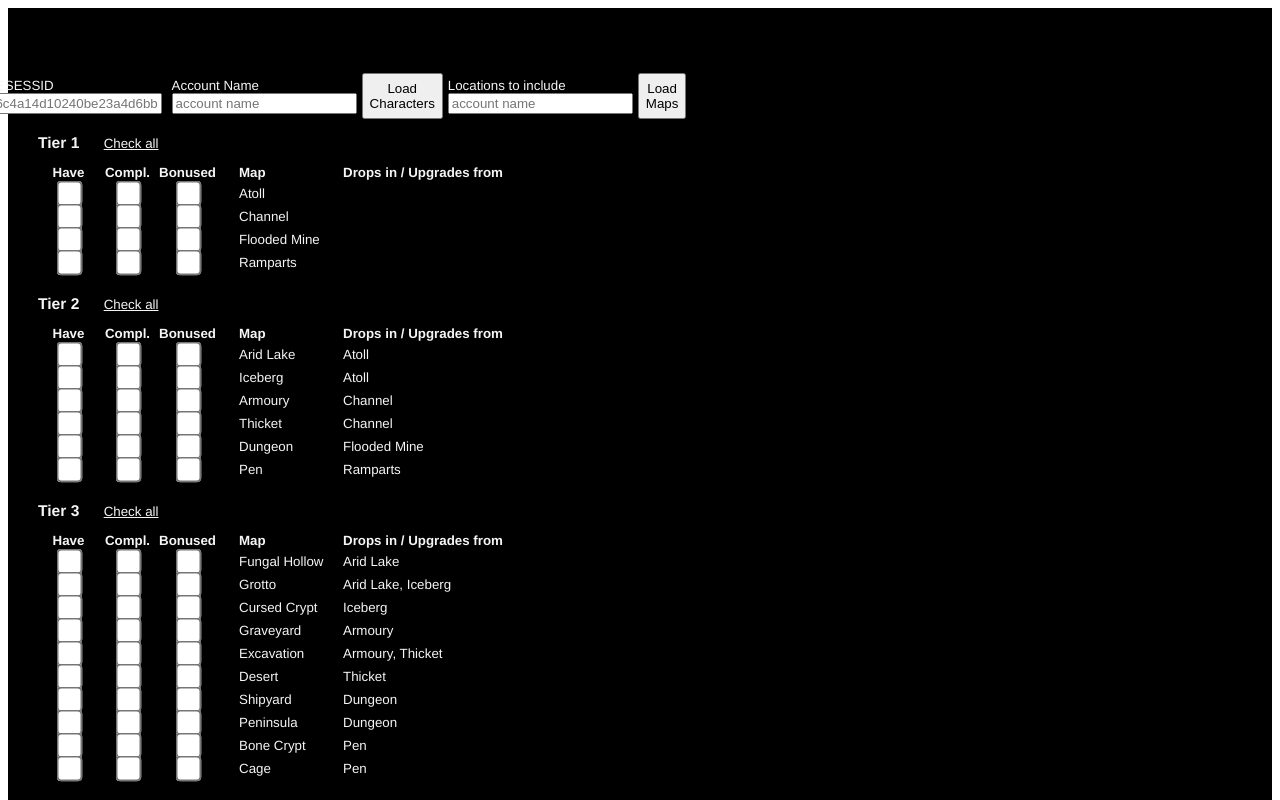
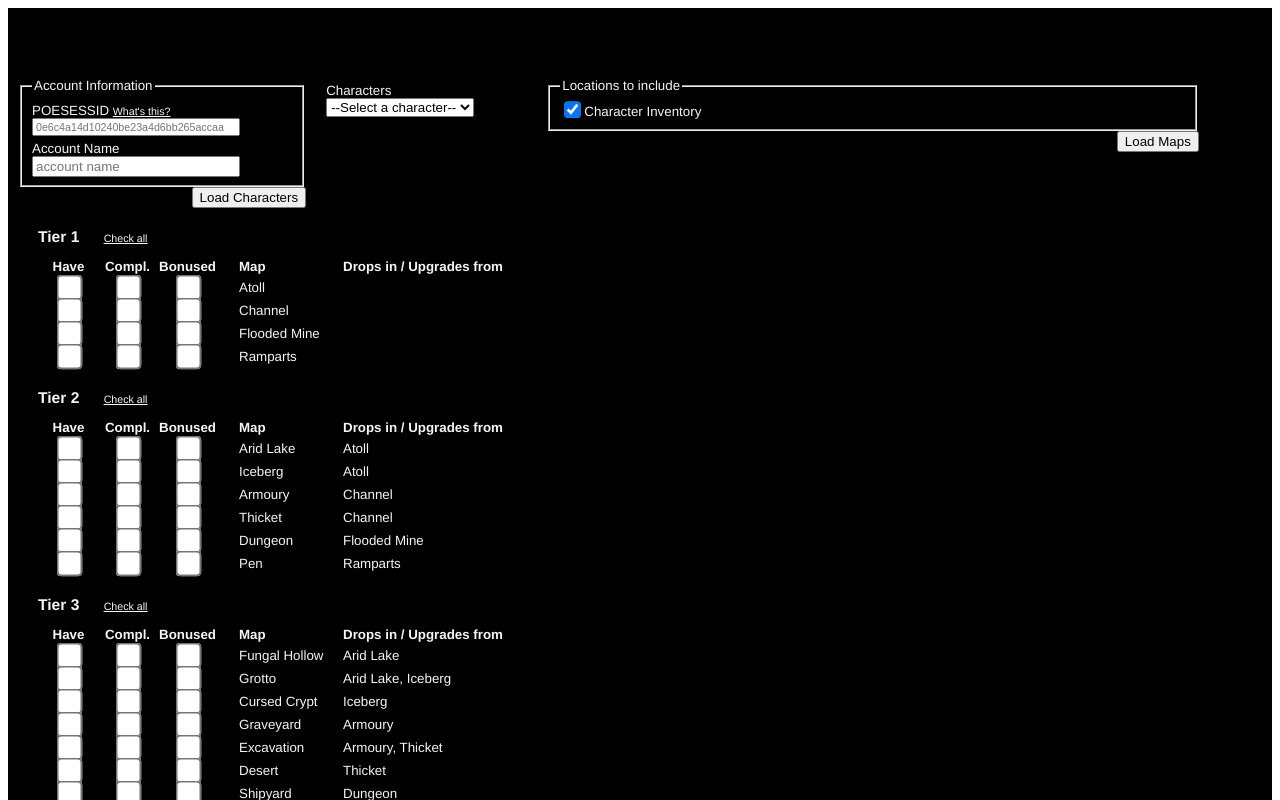
Before and after one commit to ExiledRadiator/atlas-ssf, a Vue app: page / in a window 1280 px wide. Shown: the top 800 px of the page. Built offline with nearby package versions, Linux system fonts and the light colour scheme.

Commit message:
add support for looking in live stashes

```diff
--- a/src/App.vue
+++ b/src/App.vue
@@ -1,19 +1,49 @@
 <template>
   <div id="app">
-    <CharacterSelection />
-    <AtlasProgress />
+    <CharacterSelection @items-loaded="updateItems" />
+    <AtlasProgress :items="items" />
   </div>
 </template>
 
 <script>
 import AtlasProgress from './components/AtlasProgress.vue'
 import CharacterSelection from './components/CharacterSelection.vue'
+import maps from './maps.js'
+import { longStackSupport } from 'q';
 
 export default {
   name: 'app',
   components: {
     AtlasProgress,
     CharacterSelection
+  },
+  data () {
+    return {
+      items: new Array(100).fill(false),
+    }
+  },
+  methods: {
+    updateItems (items) {
+      const newArray = new Array(100).fill(false);
+
+      const matchingMapIds = items.map(i => {
+        const matchedMap = maps.find(m => i.typeLine.includes(m.name));
+        if (matchedMap) {
+          console.log(i.typeLine);
+
+          return matchedMap.id;
+        }
+      });
+
+      // de-duplicate array before further processing
+      const uniqueMapIds = Array.from(new Set(matchingMapIds));
+
+      // update blank array with maps that are in inv or stashes
+      uniqueMapIds.forEach(i => newArray[i] = true);
+      this.items = newArray;
+      localStorage.setItem('haveMaps', this.items);
+      console.log(uniqueMapIds);
+    }
   }
 }
 </script>
--- a/src/components/CharacterSelection.vue
+++ b/src/components/CharacterSelection.vue
@@ -1,20 +1,45 @@
 <template>
   <div class="inputs">
     <div class="input">
-      <label for="sessionId">POESESSID</label>
-      <input type="text" placeholder="0e6c4a14d10240be23a4d6bb265accaa" id="sessionId" v-model="sessionId">
+      <fieldset>
+        <legend>Account Information</legend>
+        <label for="sessionId" class="text">POESESSID <a href="what-is-a-session-id.html">What's this?</a></label>
+        <input type="text" placeholder="0e6c4a14d10240be23a4d6bb265accaa" id="sessionId" v-model="sessionId">
+
+        <label for="accountName" class="text">Account Name</label>
+        <input type="text" placeholder="account name" id="accountName" v-model="accountName">
+      </fieldset>
+
+      <button type="button" @click="getCharacters" class="input">Load Characters</button>
     </div>
+
     <div class="input">
-      <label for="accountName">Account Name</label>
-      <input type="text" placeholder="account name" id="accountName" v-model="accountName">
+      <label for="characterList" class="text">Characters</label>
+      <select v-model="character" @change="characterChanged" id="characterList">
+        <option disabled>--Select a character--</option>
+        <option v-for="character in characters" :value="character">
+          {{ character.name }} ({{ character.league }})
+        </option>
+      </select>
     </div>
-    <button type="button" @click="loadCharacters" class="input">Load Characters</button>
-    <div class="input">
-      <label for="accountName">Locations to include</label>
-      <input type="text" placeholder="account name" id="accountName" v-model="accountName">
+
+    <div class="input big">
+      <fieldset>
+        <legend>Locations to include</legend>
+        <div class="stashes">
+          <div class="stash">
+          <input type="checkbox" class="stash-checkbox" id="inventory" v-model="stashes" value="inv">
+          <label for="inventory" class="checkbox" checked>Character Inventory</label>
+          </div>
+          <div v-for="tab in tabs" class="stash">
+            <input type="checkbox" class="stash-checkbox" :id="tab.n" v-model="stashes" :value="tab.i">
+            <label :for="tab.n" class="checkbox">{{ tab.n }}</label>
+          </div>
+        </div>
+      </fieldset>
+
+      <button type="button" @click="getItems" class="input">Load Maps</button>
     </div>
-    <button type="button" @click="getMaps" class="input">Load Maps</button>
-    <div v-for="character in characters">{{ character.name }} ({{ character.league }})</div>
   </div>
 </template>
 
@@ -28,74 +53,228 @@ export default {
       sessionId: '',
       accountName: '',
       characters: [],
+      character: '--Select a character--',
+      league: '',
+      stashes: ['inv'],
+      tabs: [],
+      foundMaps: [],
+      promises: []
     }
   },
   methods: {
-    getMaps (event) {
-       // https://www.pathofexile.com/character-window/get-characters
-      // in header, set POESESSID=0e6c4a14d10240be23a4d6bb265accaa with key=Cookie
-      // form data/ params:  accountName
-
-      // GET https://www.pathofexile.com/character-window/get-stash-items?accountName=radiator&tabIndex=0&league=Betrayal
-
-      // POST https://www.pathofexile.com/character-window/get-items
-      // form data:  accountName, character
-      // returns items[]
-      // items.filter(i => i.inventoryId === "MainInventory")
-      // .filter(i => i.category.maps)
-      return;
+    characterChanged () {
+      localStorage.setItem('character', JSON.stringify(this.character));
+      this.getStashes();
     },
 
-    loadCharacters () {
-      const url = '/get-characters';
+    // addMapsFromInv (response) {
+    //   if (response.data) {
+    //     const items = response.data.items;
+    //     const inventoryItems = items.filter(i => i.inventoryId === "MainInventory");
+    //     const maps = inventoryItems.filter(i => i.category.maps && i.typeLine.includes("Map"));
+    //     this.foundMaps = maps;
+    //   }
+    // },
 
-      const requestBody = {
-        accountName: this.accountName,
-      };
+    addMaps (result) {
+      if (result.data) {
+        let items;
 
-      const config = {
-        headers: {
-          'Accept': 'application/json, text/javascript, */*; q=0.01',
-          'Accept-Encoding': 'gzip, deflate, br',
-          'Accept-Language': 'en-US, en;q=0.5',
-          'Connection': 'keep-alive',
-          'Cookie': 'POESESSID=' + this.sessionId,
-          'DNT': '1',
-          'Host': 'www.pathofexile.com',
-        },
-        withCredentials: true,
+        // treat response from inventory differently
+        if (!result.data.items[0].inventoryId.includes("Stash")) {
+          items = result.data.items.filter(i => i.inventoryId === "MainInventory");
+        }
+        else {
+          items = result.data.items;
+        }
+
+        const maps = items.filter(i => i.category.maps && i.typeLine.includes("Map"));
+        this.foundMaps = this.foundMaps.concat(maps);
+      }
+    },
+
+    getInventory () {
+      const url = process.env.VUE_APP_API + '/api/items';
+
+      const body = new FormData();
+      body.set('accountName', this.accountName);
+      body.set('sessionId', this.sessionId);
+      body.set('character', this.character.name);
+
+      this.promises.push(axios.post(url, body))
+    },
+
+    getItems () {
+      this.foundMaps = [];
+      this.promises = [];
+
+      const baseUrl = process.env.VUE_APP_API + '/api/stashes';
+
+      if (this.stashes.includes("inv")) {
+        this.getInventory();
+      }
+
+      this.stashes.forEach(id => {
+        // filter out the 'inv' entry and handle separately
+        const parsedId = parseInt(id);
+        if (!isNaN(parsedId)) {
+          this.promises.push(axios.get(baseUrl, {
+            params: {
+              accountName: this.accountName,
+              sessionId: this.sessionId,
+              league: this.character.league,
+              tabs: 0,
+              tabIndex: parsedId
+            }
+          }));
+        }
+      });
+
+      axios.all(this.promises)
+      .then(results => {
+        results.forEach(r => this.addMaps(r));
+        this.$emit('items-loaded', this.foundMaps);
+      });
+    },
+
+    getStashes () {
+      let baseUrl = process.env.VUE_APP_API + '/api/stashes';
+
+      axios.get(baseUrl, {
         params: {
-          accountName: this.accountName
+          accountName: this.accountName,
+          sessionId: this.sessionId,
+          league: this.character.league,
+          tabs: 1
         }
-      };
-
-      axios.get(url, config)
+      })
       .then(response => {
-        console.log(resp)
+        if (response.data) {
+          this.tabs = response.data.tabs;
+          localStorage.setItem('stashTabs', JSON.stringify(this.tabs));
+        }
       })
       .catch(error => {
-        console.log(error);
-        console.log(error.status);
-        console.log(error.code);
+        console.log(error.request);
+        console.log(error.message);
+        console.log(error.response.data);
       });
+    },
+
+    getCharacters () {
+      const url = process.env.VUE_APP_API + '/api/characters';
+      const body = new FormData();
+      body.set('accountName', this.accountName);
+      body.set('sessionId', this.sessionId);
+
+      axios.post(url, body)
+      .then(response => {
+        this.characters.splice(0, this.characters.length - 1);
+        if (response.data) {
+          response.data.forEach(item => {
+            this.characters.push(item);
+            if (item.lastActive) {
+              this.character = item
+            }
+          });
+        }
+
+        localStorage.setItem('sessionId', this.sessionId);
+        localStorage.setItem('accountName', this.accountName);
+        localStorage.setItem('characters', JSON.stringify(this.characters));
+        localStorage.setItem('character', JSON.stringify(this.character));
+
+        this.getStashes();
+      })
+      .catch(error => {
+        console.log(error.request);
+        console.log(error.message);
+        console.log(error.response.data);
+      });
+    }
+  },
+  created () {
+    const sessionId = localStorage.getItem('sessionId');
+    const accountName = localStorage.getItem('accountName');
+    const characters = JSON.parse(localStorage.getItem('characters'));
+    const character = JSON.parse(localStorage.getItem('character'));
+    const tabs = JSON.parse(localStorage.getItem('stashTabs'));
+
+    if (sessionId) {
+      this.sessionId = sessionId;
+    }
+
+    if (accountName) {
+      this.accountName = accountName;
+    }
+
+    if (characters) {
+      this.characters = characters;
+    }
+
+    if (character) {
+      this.character = character;
+    }
+
+    if (tabs) {
+      this.tabs = tabs;
     }
   }
 }
 </script>
 
 <style>
-label {
+label.text {
   display: block;
+  padding-top: 5px;
+}
+
+label.checkbox {
+  padding-left: 2px;
+}
+
+input[type="text"] {
+  width: 200px;
+}
+
+button {
+  float: right;
+}
+
+div.stashes {
+  display: flex;
+  flex-wrap: wrap;
+}
+
+div.big {
+  flex: 3 2 50%;
+}
+
+div.stash {
+  flex: 1 0 36%;
+  margin: 2px;
 }
 
 div.inputs {
   display: inline-flex;
   justify-content: center;
-  width: 50%;
-  padding: 5px;
+  width: 95%;
 }
 
 div.input {
-  margin: 5px;
+  flex-grow: 1;
+  padding: 10px;
+}
+
+#sessionId {
+  font-size: 8pt;
+}
+
+a {
+  font-size: 8pt;
+}
+
+input[type=checkbox].stash-checkbox {
+  transform: scale(1.25);
 }
 </style>
--- a/src/main.js
+++ b/src/main.js
@@ -1,8 +1,5 @@
 import Vue from 'vue'
 import App from './App.vue'
-import axios from 'axios'
-
-axios.defaults.baseURL = 'https://www.pathofexile.com/character-window'
 
 Vue.config.productionTip = false
 
--- a/src/maps.js
+++ b/src/maps.js
@@ -29,7 +29,7 @@ const maps = [
   { id: 27, name: 'Courtyard', tier: 4, upgradesFrom: ['Shipyard', 'Peninsula'], upgradesTo: ['Gardens'], isUnique: false },
   { id: 28, name: 'Barrows', tier: 4, upgradesFrom: ['Bone Crypt'], upgradesTo: ['Vaal Pyramid'], isUnique: false },
   { id: 29, name: 'Beach', tier: 4, upgradesFrom: ['Bone Crypt', 'Cage'], upgradesTo: ['Vaal Pyramid', 'City Square'], isUnique: false },
-  { id: 30, name: 'Undergound Sea', tier: 5, upgradesFrom: ['Marshes'], upgradesTo: ['Volcano'], isUnique: false },
+  { id: 30, name: 'Underground Sea', tier: 5, upgradesFrom: ['Marshes'], upgradesTo: ['Volcano'], isUnique: false },
   { id: 31, name: 'Jungle Valley', tier: 5, upgradesFrom: ['Marshes', 'Crater'], upgradesTo: ['Precinct'], isUnique: false },
   { id: 32, name: 'Mausoleum', tier: 5, upgradesFrom: ['Crater'], upgradesTo: ['Precinct', 'Sulphur Vents'], isUnique: false },
   { id: 33, name: 'Alleyways', tier: 5, upgradesFrom: ['Glacier'], upgradesTo: ['Ashen Wood'], isUnique: false },
```
Also changed, not shown: public/what-is-a-session-id.html (added, +44 -0 lines), src/components/AtlasProgress.vue (+7 -1 lines), 14 other files (tests, documents, lock files or other folders).
